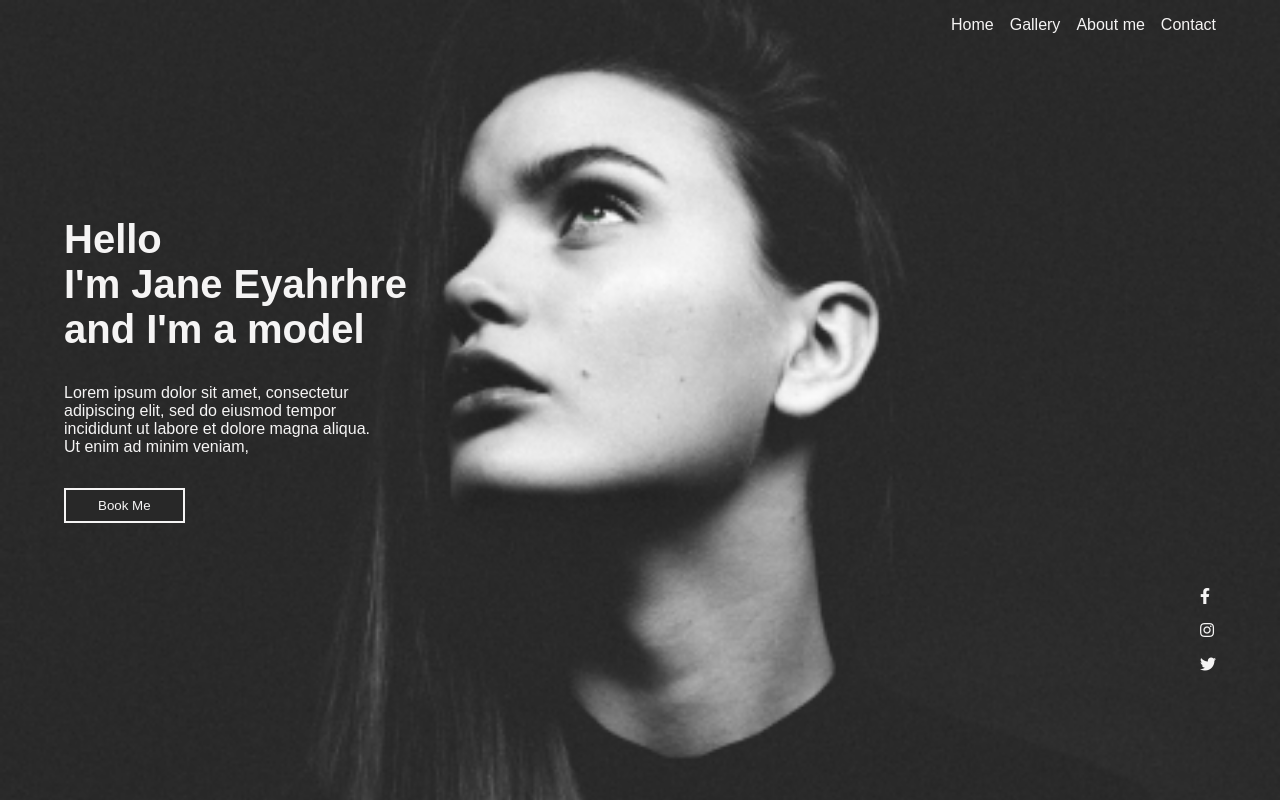
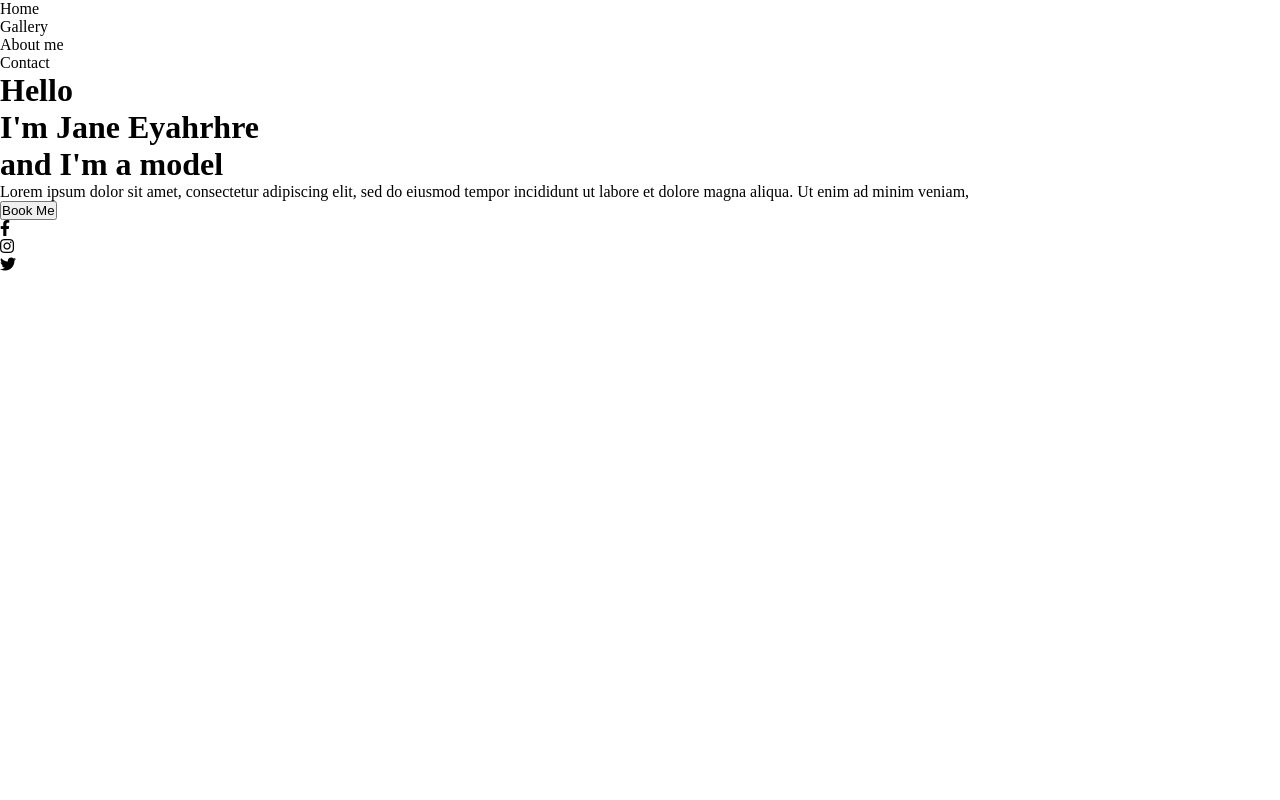
Before and after one commit to codegaminators/iamjane, a plain HTML site: page index.html in a window 1280 px wide. Drawn offline with Linux system fonts and the light colour scheme.

Commit message:
First commit

```diff
--- a/styles/index.css
+++ b/styles/index.css
@@ -1,85 +1,4 @@
 * {
-    margin: 0;
-    padding: 0;
+  margin: 0;
+  padding: 0;
 }
-
-ul {
-    list-style: none;
-}
-
-.container{
-    width: 100%;
-    max-width: 90%;
-    margin: 0 auto;
-}
-
-body{
-    font-family: "open-san", sans-serif;
-    background-color: #282828;
-    color: #f5f4f4;
-}
-
-header {
-    background-image: url("../assets/pic3.png");
-    background-repeat: no-repeat;
-    height: 100vmin;
-    background-size: cover;
-
-}
-
-nav {
-    display: flex;
-    justify-content: flex-end;
-    padding: 1rem 0;
-}
-
-nav ul {
-    list-style: none;
-    display: flex;
-}
-
-nav ul li {
-    margin-left: 1rem;
-}
-
-.d-flex{
-    display: flex;
-}
-
-#show-case .d-flex {
-    /* background-color: yellow; */
-    height: 80vmin;
-    align-items: center;
-    justify-content: space-between;
-}
-
-#show-case .left h1{
-   margin-top: 2rem 0;
-   font-size: 2.5rem;
-}
-
-#show-case .left p{
-    margin: 2rem 0;
-    width: 100%;
-    max-width: 320px;
-}
-
-#show-case .btn {
-    padding: 0.5rem 2rem;
-    background-color: #282828;
-    outline: none;
-    color: #f5f4f4;
-    border: 2px solid #f5f4f4;
-}
-
-#show-case .right {
-    display: flex;
-    /* background-color: blue; */
-    height: 80vmin;
-    align-items: flex-end;
-
-}
-
-#show-case .right ul li {
-    margin-bottom: 1rem;
-}
```
